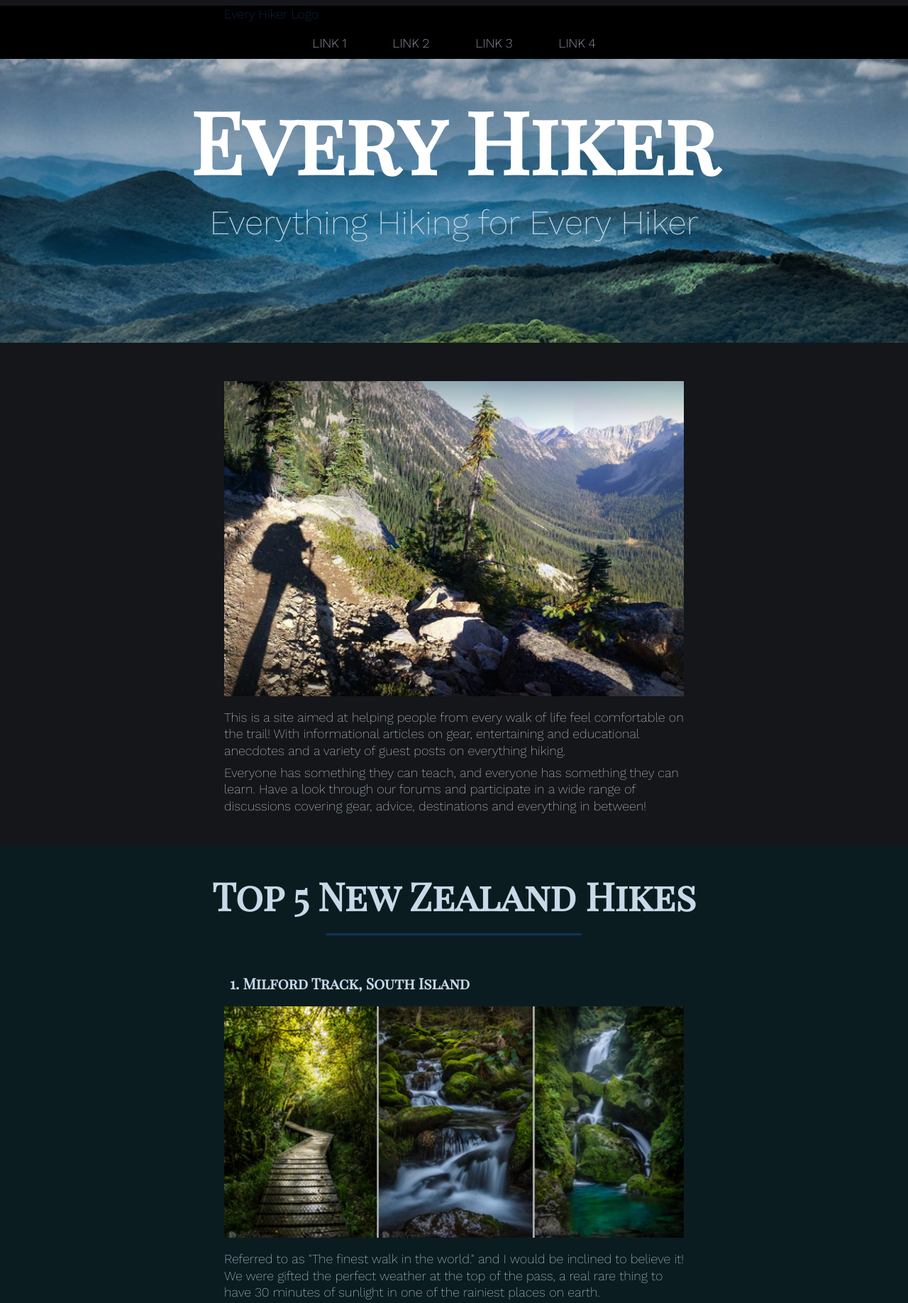
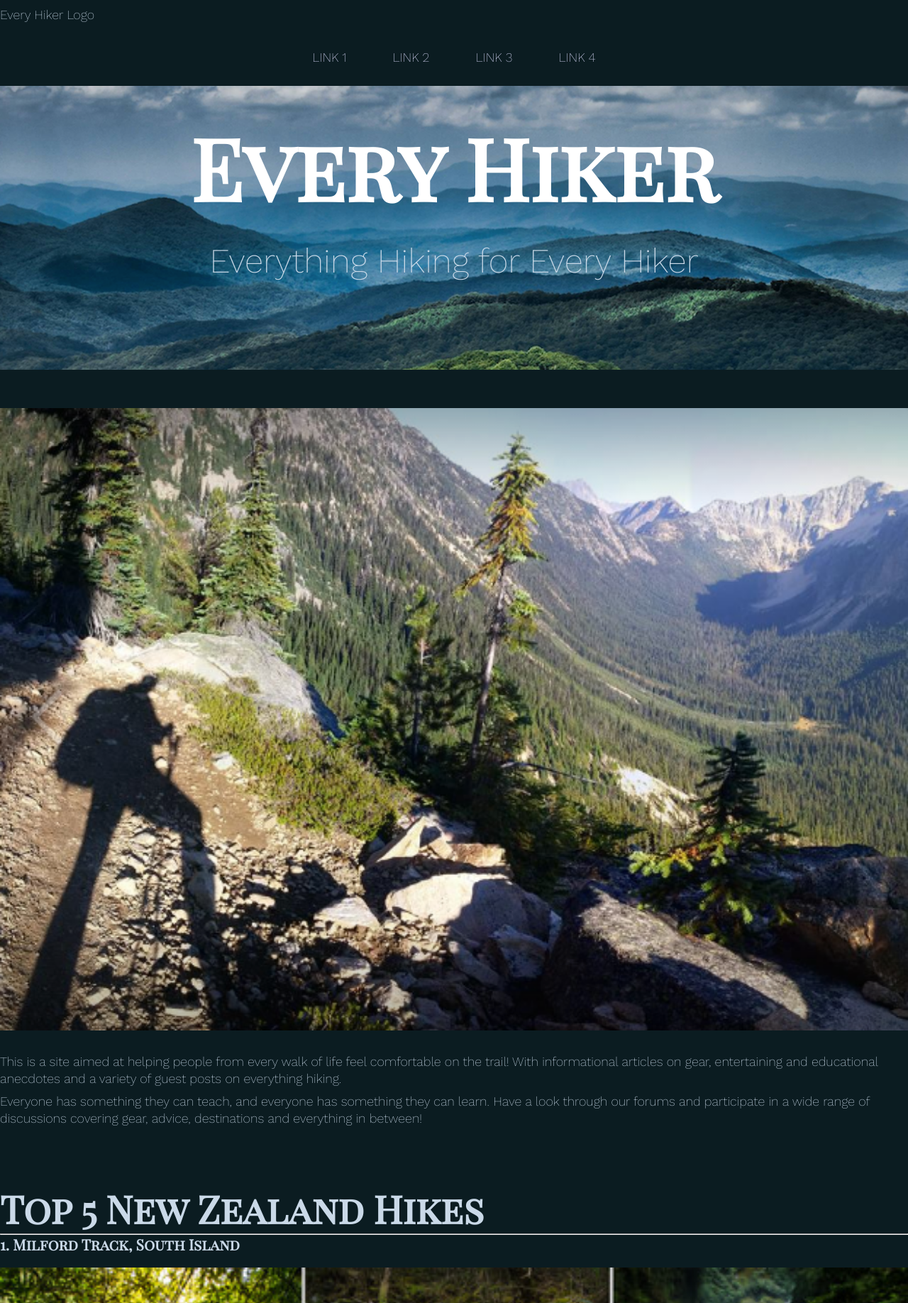
Before and after one commit to codenamejen/codenamejen.github.io, a plain HTML site: page unit_4/index.html in a window 1280 px wide. Shown: the top 1836 px of the page at 71% size. Drawn offline with nearby package versions, Linux system fonts and the light colour scheme.

Commit message:
Update style.css

```diff
--- a/unit_4/css/style.css
+++ b/unit_4/css/style.css
@@ -7,7 +7,7 @@
 }
 body {
 	color: #CAD9E8;
-	background-color: #151619;
+	background:#0B1C21;
 	font-size: 18px;
 	font-family: 'Work Sans', sans-serif;
 	line-height: 1.3;
@@ -15,78 +15,48 @@ body {
 section {
 	padding: 2em 0;
 }
-header {
-	background-color: #000;
-	color: #123456;
+p 	{
+	margin: .5em auto;
 }
-p 	{
-	width: 36em;
-	margin: 8px auto;
-	max-width: 100%
+h1, h2, h3 {
+	font-family: 'Playfair Display SC', serif;
 }
 h1 {
 	font-size: 120px;
-	font-family: 'Playfair Display SC', serif;
 	color: #fff;
-	text-align: center;
 }
 h2	{
-	font-family: 'Playfair Display SC', serif;
 	font-size: 3em;
-	text-align: center;
-}
-h3	{
-	width: 30em;
-	margin: 0 auto;
-	max-width: 100%
-	line-height: 1.3;
-	font-family: 'Playfair Display SC', serif;
-}
-hr  {
-	border: none;
-	height: 3px;
-	background-color: #123456;
-	width: 20em;
-	margin: 1em auto 3em;
 }
 img{
-    display: block;
     margin: 1em auto 1em;
-    width: 36em;
+    width: 100%;
 }
 nav a {
 	color: rgb(220,220,252);
 	display:inline-block;
 	text-decoration: none;
-	margin: 0 auto;
 	text-transform: uppercase;
 	padding: 10px 30px;
 }
 nav {
-
-	width: 100%;
 	text-align: center;
-	padding: 5em auto;
+	padding: 1em 0;
 }
 footer a {
 	color: #AFD1FC;
 }
 footer {
 	background-color: #120E12;
-	width: 100%;
 	text-align: center;
 	padding: 3em;
 }
 .cta {
-	background:#151619;
-	color:#fff;
+	background: #fff;
+	color: #151619;
 	display:inline-block;
 	padding:1em 2em;
 	text-decoration: none;
-	width: 36em;
-	margin: 0 auto;
-	max-width: 100%;
-	line-height: 1.3;
 }
 #slogan {
 	color: #CAD9E8;
@@ -94,23 +64,13 @@ footer {
 	font-style: none;
 	font-size: 48px;
 	margin-bottom: 0px;
-	text-align: center;
 }
 
 #intro {
-	background:url(../images/top3.png);
-	background-size:cover;
-	background-repeat:no-repeat;
+	background: url(../images/top3.png);
+	background-size: cover;
+	background-repeat: no-repeat;
 	height: 50vh;
 	padding: 2em 0;
-}
-#hikes	{
-	background:#0B1C21;
-}
-#about {
-	background:#151619;
-}
-#bottom  {
-	width: 100%;
 	text-align: center;
 }
```
